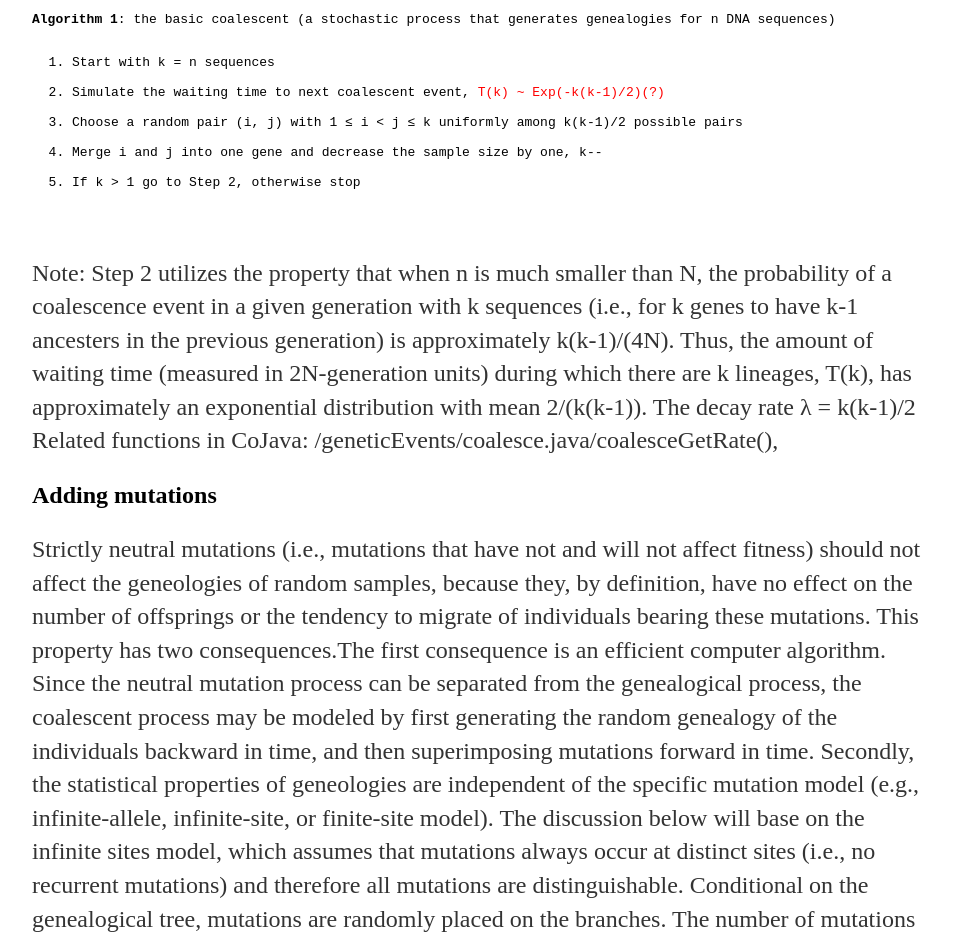
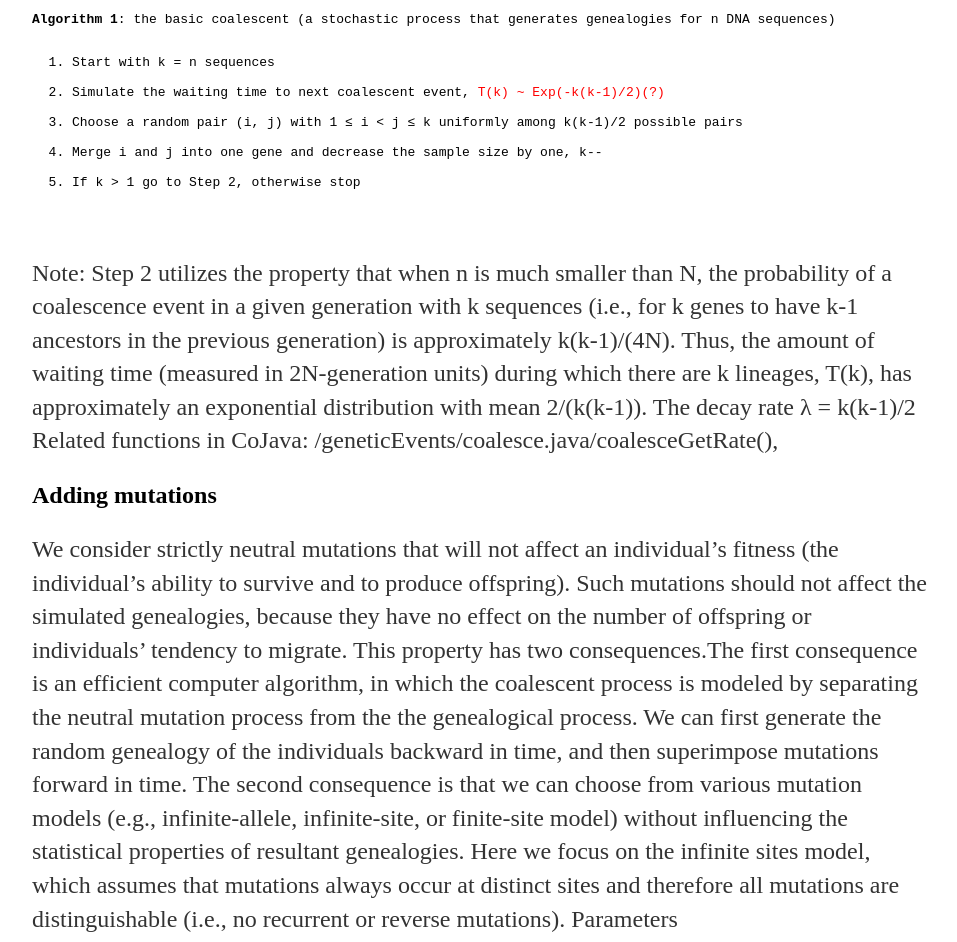
Before and after one commit to lybird300/lybird300.github.io, a Jekyll site: the page built from _posts/2015-04-02-coalescent.md, in a window 1280 px wide and 1400 px high, scrolled down 2874 px. Shown: the top 942 px of the window, without its empty margins (160-1117 px from the left). Built offline with Jekyll 4.4.1, drawn with Linux system fonts in a browser that asks for light colours; some of the changed text lies outside the part shown; grey boxes are pictures that could not be loaded.

Commit message:
Update 2015-04-02-coalescent.md

```diff
--- a/_posts/2015-04-02-coalescent.md
+++ b/_posts/2015-04-02-coalescent.md
@@ -3,9 +3,9 @@
 title: "Overview of the Coalescent Theory"
 date: 2015-04-02
 ---
-Population genetics is the study of the forces that create and maintain genetic variation. At the heart of it is the use of gene genealogy, a tree structure describes the evolutionary history (e.g., divergence) of a particular set of DNA sequences and their relatedness. Since the shape of the genealogy depends on population history, selection, etc, geneticsts have been using it to infer or predict DNA sequence variation. Due to the uncertainty elements of reproduction, the central part of genealogical data analysis is a stochastic characterisation of the genealogies that relate the sequences.
+Population genetics is the study of the forces that create and maintain genetic variation. At the heart of it is the use of gene genealogy, a tree structure describes the evolutionary history (e.g., divergence) of a particular set of DNA sequences and their relatedness. Since the shape of the genealogy depends on population history, selection, etc, geneticists have been using it to infer or predict DNA sequence variation. Due to the uncertainty elements of reproduction, the central part of genealogical data analysis is a stochastic characterization of the genealogies that relate the sequences.
 
-A geneology is completely summarized by the entire topology (who relates to whom) and the length of each branch (intervals between two subsequent convergence/divergence events). The coalescent approach generates the genealogy backwards, instead of forwards, for a sample of sequences (rather than the entire population). It traces the ancestral lineages, which are the series of genetic ancestors of the samples at a locus, back through time. The history of a sample of size <b>n</b> comprises n − 1 coalescent events. Each coalescent event decreases the number of ancestral lineages by one. This takes the sample from the present day when there are n lineages through a series of steps in which the number of lineages decreases from n to n − 1, then from n − 1 to n − 2, etc., then finally from two to one. At each coalescent event, two of the lineages fuse into one common-ancestral lineage. The result is a bifurcating tree. This approach introduces computational and analytical convenience because the history of the entire population includes sequences that are extinct or we have not sampled.
+A genealogy is completely summarized by the entire topology (who relates to whom) and the length of each branch (intervals between two subsequent convergence/divergence events). The coalescent approach generates the genealogy backwards, instead of forwards, for a sample of sequences (rather than the entire population). It traces the ancestral lineages, which are the series of genetic ancestors of the samples at a locus, back through time. The history of a sample of size <b>n</b> comprises n − 1 coalescent events. Each coalescent event decreases the number of ancestral lineages by one. This takes the sample from the present day when there are n lineages through a series of steps in which the number of lineages decreases from n to n − 1, then from n − 1 to n − 2, etc., then finally from two to one. At each coalescent event, two of the lineages fuse into one common-ancestral lineage. The result is a bifurcating tree. This approach introduces computational and analytical convenience because the history of the entire population includes sequences that are extinct or we have not sampled.
 
 This post will briefly introduce the coalescent theory, including its history, the basic model, and important extensions. For details such as theorems and their proofs, please refer to the resources provided at the end of this page.
 
@@ -57,20 +57,22 @@
 <li>If k > 1 go to Step 2, otherwise stop</li>
 </ol>
 </code></pre>
-Note: Step 2 utilizes the property that when n is much smaller than N, the probability of a coalescence event in a given generation with k sequences (i.e., for k genes to have k-1 ancesters in the previous generation) is approximately k(k-1)/(4N). Thus, the amount of waiting time (measured in 2N-generation units) during which there are k lineages, T(k), has approximately an exponential distribution with mean 2/(k(k-1)). The decay rate λ = k(k-1)/2
+Note: Step 2 utilizes the property that when n is much smaller than N, the probability of a coalescence event in a given generation with k sequences (i.e., for k genes to have k-1 ancestors in the previous generation) is approximately k(k-1)/(4N). Thus, the amount of waiting time (measured in 2N-generation units) during which there are k lineages, T(k), has approximately an exponential distribution with mean 2/(k(k-1)). The decay rate λ = k(k-1)/2
 Related functions in CoJava: /geneticEvents/coalesce.java/coalesceGetRate(),
 
 <h2>Adding mutations</h2>
-Strictly neutral mutations (i.e., mutations that have not and will not affect fitness) should not affect the geneologies of random samples, because they, by definition, have no effect on the number of offsprings or the tendency to migrate of individuals bearing these mutations. This property has two consequences.The first consequence is an efficient computer algorithm. Since the neutral mutation process can be separated from the genealogical process, the coalescent process may be modeled by first generating the random genealogy of the individuals backward in time, and then superimposing mutations forward in time. Secondly, the statistical properties of geneologies are independent of the specific mutation model (e.g., infinite-allele, infinite-site, or finite-site model). The discussion below will base on the infinite sites model, which assumes that mutations always occur at distinct sites (i.e., no recurrent mutations) and therefore all mutations are distinguishable.
-Conditional on the genealogical tree, mutations are randomly placed on the branches. The number of mutations on each branch follows a Poisson distribution with mean equal to the product of the mutation rate and the branch length.
-allow the number of mutations to be fixed so that the probability that a mutation occurs on a particular branch is proportional to its length.
+We consider strictly neutral mutations that will not affect an individual's fitness (the individual's ability to survive and to produce offspring). Such mutations should not affect the simulated genealogies, because they have no effect on the number of offspring or individuals' tendency to migrate. This property has two consequences.The first consequence is an efficient computer algorithm, in which the coalescent process is modeled by separating the neutral mutation process from the the genealogical process. We can first generate the random genealogy of the individuals backward in time, and then superimpose mutations forward in time. The second consequence is that we can choose from various mutation models (e.g., infinite-allele, infinite-site, or finite-site model) without influencing the statistical properties of resultant genealogies. Here we focus on the infinite sites model, which assumes that mutations always occur at distinct sites and therefore all mutations are distinguishable (i.e., no recurrent or reverse mutations).
 Parameters
 <ul>
-<li>Ttot/: total evolutionary time available, represented by the total branch lengths of a genealogy. We can compute it by summing over the product of each coalescent interval, T(k), and the number of lineages sharing that interval, k:<br/><img alt="ETtot" src=""/></li>
-<li>S: the number of segregating sites, i.e., the number of DNA sequence positions where some pair of sequences (in the sample) differ; we can think of it as the total number of mutations along the entire geneology. Under the infinite-sites model, the expected number of segregating sites is<br/><img alt="ES" src=""/>: </li>
+<li>Ttot/: total evolutionary time available, represented by the total branch lengths of a genealogy. We can compute it by summing over the product of each coalescent interval T(k) (see above) and the number of lineages sharing that interval k: <br/><img alt="ETtot" src="https://cloud.githubusercontent.com/assets/5496192/7070529/9819a4a0-dead-11e4-8dad-3fe8d0803b9d.png"/></li>
+<li>S: the number of segregating sites, i.e., the number of DNA sequence positions where some pair of sequences (in the sample) differ. We can think of it as the total number of mutations imposed on the entire genealogy. In the infinite-sites model, the expected number of segregating sites for a diploid sample is:<br/><img alt="ES" src="https://cloud.githubusercontent.com/assets/5496192/7070710/a3e54c20-deae-11e4-94a6-aeb8be95f3cc.png"/></li>
 <li>μ/: mutation rate per sequence per generation (sometimes mutation rate is provided as per base pair (bp), which is a common measure of sequence length)</li>
 <li></li>
 </ul>
+Algorithm
+Conditional on the genealogical tree, mutations are randomly placed on the branches. The number of mutations on each branch follows a Poisson distribution with mean equal to the product of the mutation rate and the branch length.
+Note:
+Related functions in CoJava: /geneticEvents
 
 
 1. Fluctuations in population size
```
Also changed, not shown: other parts of _posts/2015-04-02-coalescent.md (+2 -2 lines).
